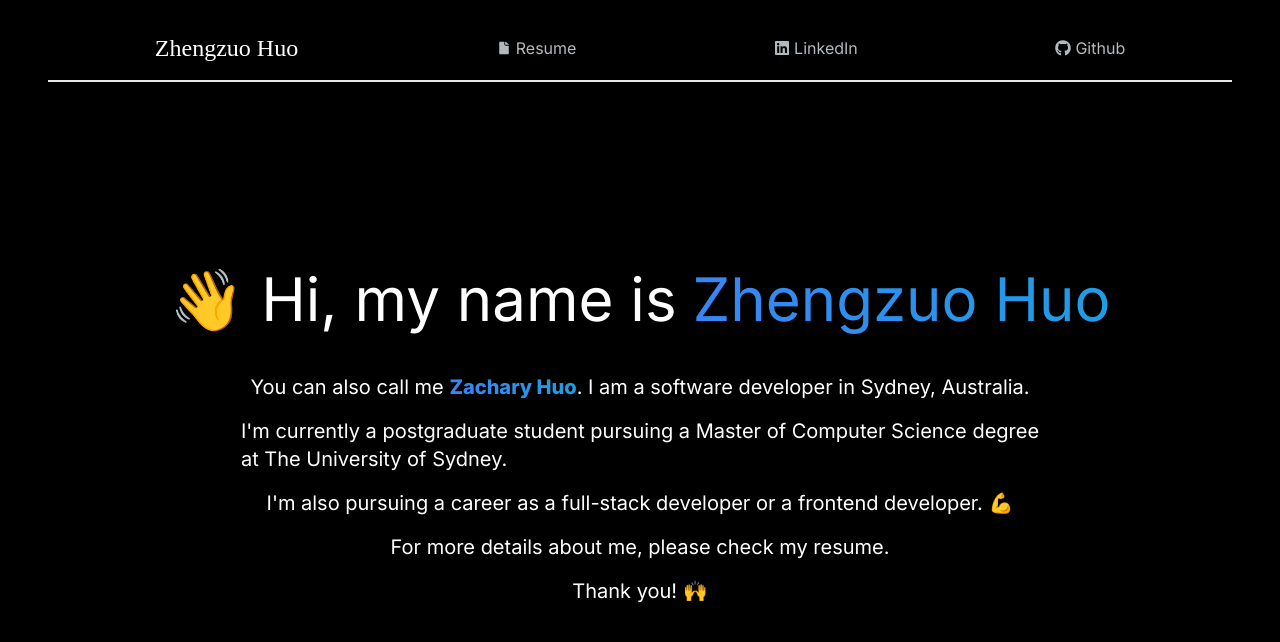
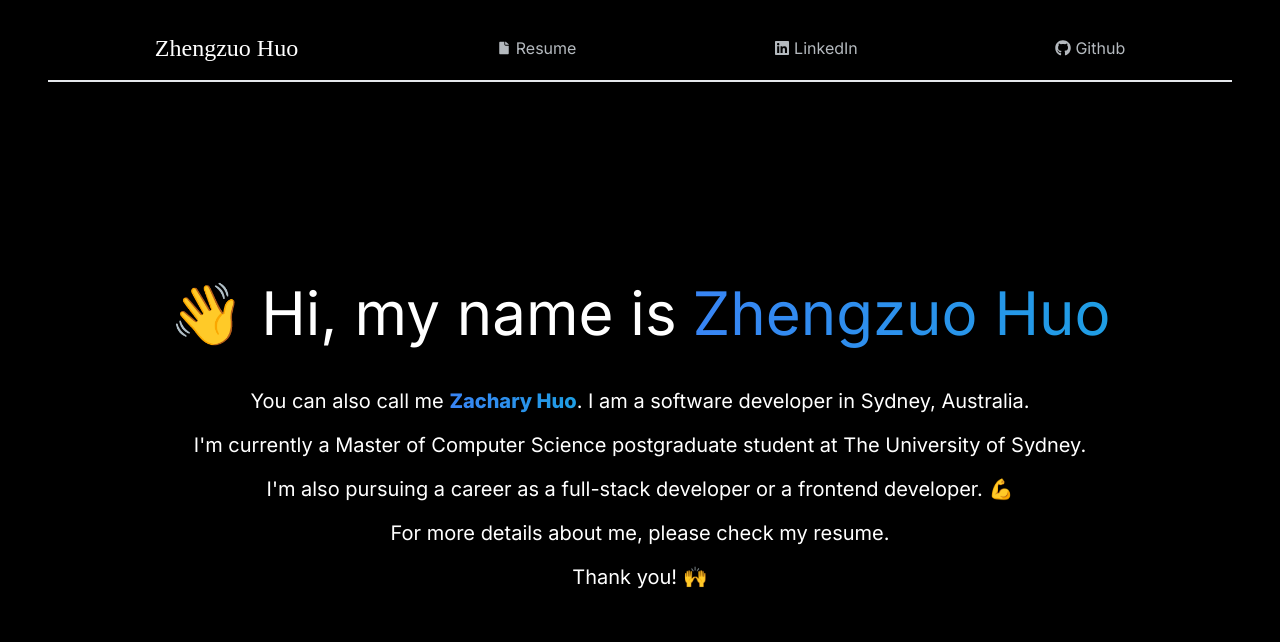
Before and after one commit to zacharyhuo/zacharyhuo.github.io, a Next.js app: page / in a window 1280 px wide. Shown: the top 642 px of the page. Built offline with nearby package versions, Linux system fonts and the light colour scheme.

Commit message:
update page

```diff
--- a/src/app/page.tsx
+++ b/src/app/page.tsx
@@ -46,7 +46,7 @@ export default function Home() {
                     am a software developer in Sydney, Australia.
                 </div>
                 <div className="text-xl text-white break-words mb-4">
-                    I&#39;m currently a postgraduate student pursuing a Master of Computer Science degree<br /> at The University of Sydney.
+                    I&#39;m currently a Master of Computer Science postgraduate student at The University of Sydney.
                 </div>
                 <div className="text-xl text-white break-words mb-4">
                     I&#39;m also pursuing a career as a full-stack developer or a frontend developer. 💪
```
